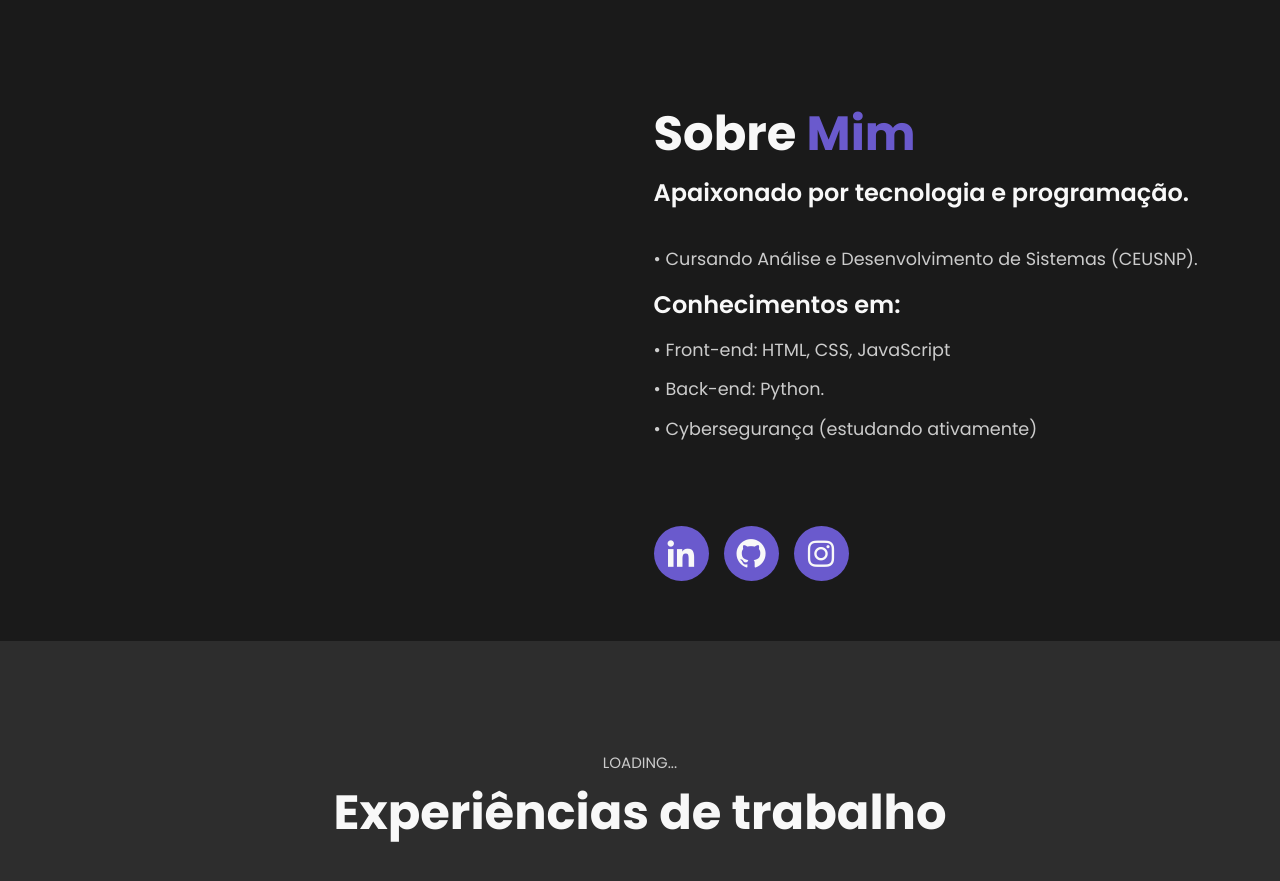
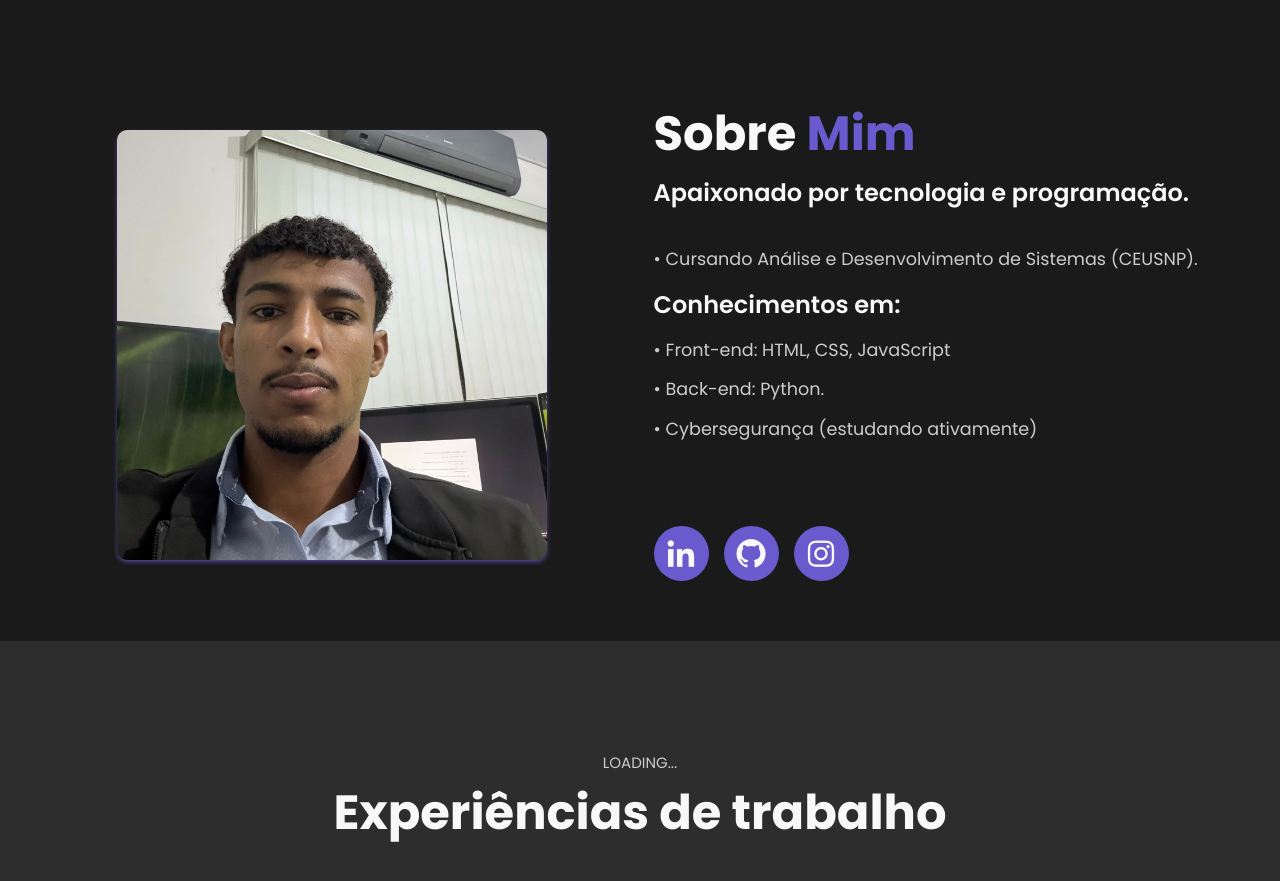
Before and after one commit to rafaelp23/rafaelp23.github.io, a plain HTML site: page index.html in a window 1280 px wide. Shown: the part 800-1681 px from the top of the page. Drawn offline with nearby package versions, Linux system fonts and the light colour scheme.

Commit message:
Atualizar o index.html

```diff
--- a/index.html
+++ b/index.html
@@ -59,7 +59,7 @@ Veja meu trabalho</a>
 
     <section class="about" id="about">
         <div class="about-img">
-            <im src="img/eu.jpg" alt="DESCRIÇAOS"   >
+            <img src="img/eu.jpg" alt="DESCRIÇAOS"   >
         </div>
 
         <div class="about-text">
```
